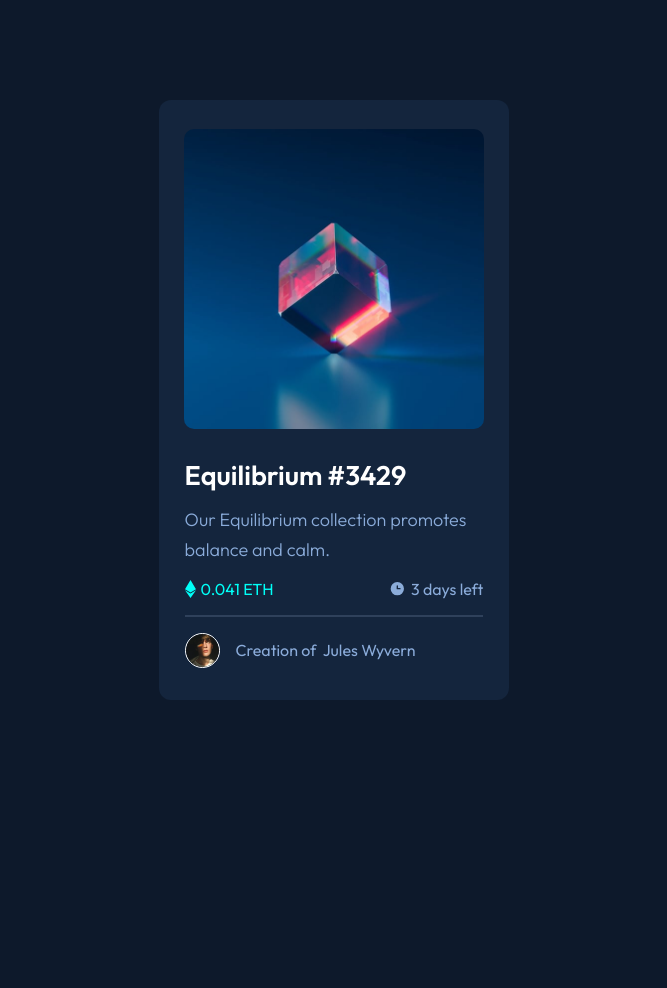
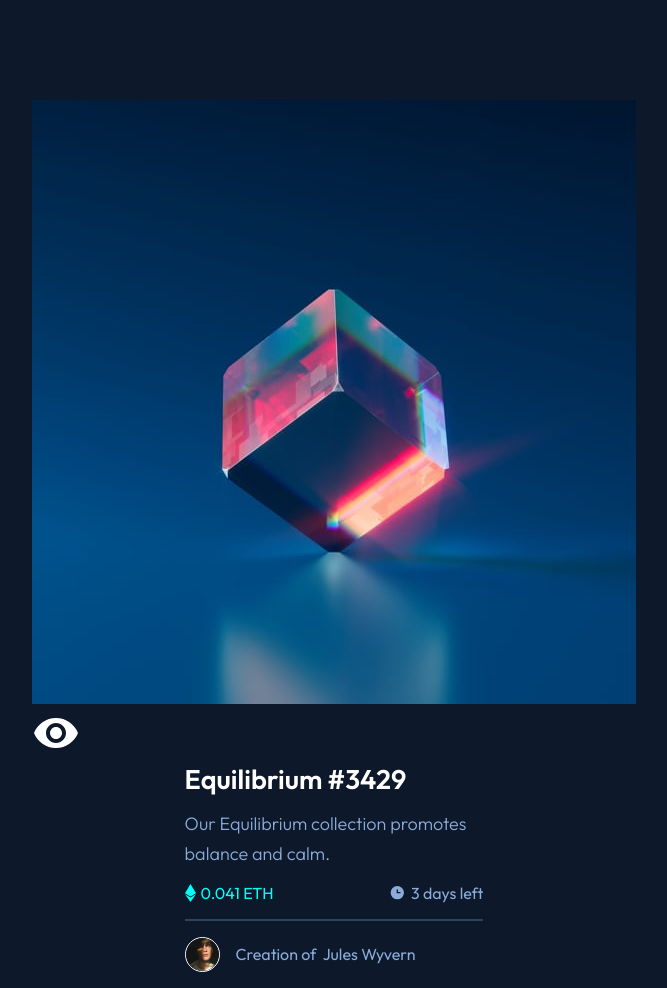
Before and after one commit to ojaswishivam/nft-preview, a plain HTML site: page index.html in a window 1280 px wide. Shown: the whole page, without its empty margins (306-973 px from the left). Before the commit the page ends 800 px from the top, so only its background shows below. Drawn offline with Linux system fonts and the light colour scheme.

Commit message:
Update index.html

```diff
--- a/index.html
+++ b/index.html
@@ -20,8 +20,11 @@
 
 <body>
   <div class="container">
-    <div class="main-img">
+    <div class="main-image">
       <img src="images/image-equilibrium.jpg" alt="">
+      <div>
+        <img src="images/icon-view.svg" alt="">
+      </div>
     </div>
     <div class="card-content">
       <h2>Equilibrium #3429</h2>
@@ -32,7 +35,7 @@
       </ul>
       <hr>
       <div class="creator">
-        <ul >
+        <ul>
           <li><img src="images/image-avatar.png" alt=""></li>
           <li>Creation of<span>&nbsp Jules Wyvern</span></li>
         </ul>
```
